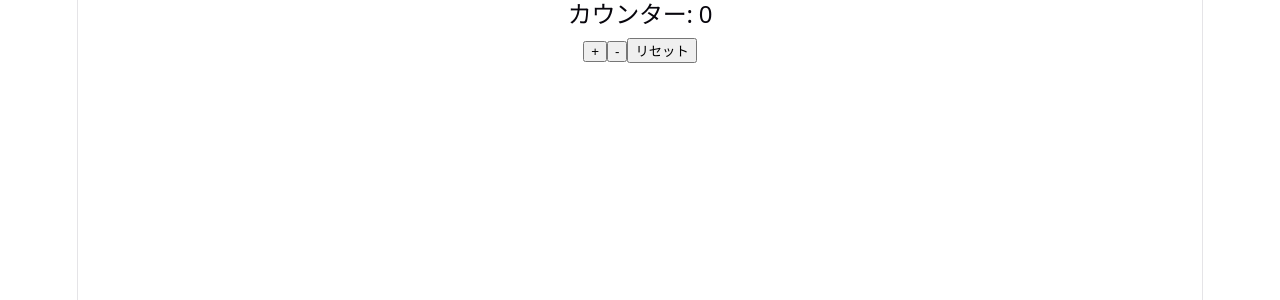
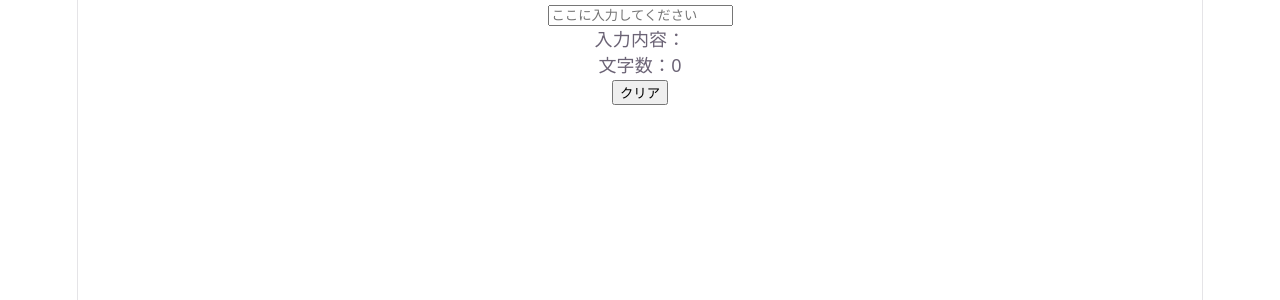
Before and after one commit to 1m4nim/regulus-practice-react, a React (Vite) app: page / in a window 1280 px wide. Shown: the top 300 px of the page. Built offline with nearby package versions, Linux system fonts and the light colour scheme.

Commit message:
Question12

```diff
--- a/src/App.tsx
+++ b/src/App.tsx
@@ -1,5 +1,6 @@
 import "./App.css"
-import Counter from "./components/Question11";
+import TextInput from "./components/Question12";
+//import Counter from "./components/Question11";
 //import Question10 from "./components/Question10";
 //import Question09 from "./components/Question09";
 //import Question08 from "./components/Question08";
@@ -15,7 +16,8 @@ function App() {
       {/* <Question08 /> */}
       {/* <Question09 /> */}
       {/* <Question10 /> */}
-      <Counter />
+      {/* <Counter /> */}
+      <TextInput />
     </>
   )
 }
--- /dev/null
+++ b/src/components/Question12.tsx
@@ -0,0 +1,31 @@
+import { useState, type ChangeEvent } from "react";
+
+function TextInput() {
+    const [text, setText] = useState("");
+
+    const hnadleChange = (event: ChangeEvent<HTMLInputElement>) => {
+        setText(event.target.value);
+    }
+
+    const handleClear = () => {
+        setText("")
+    }
+
+    return (
+        <div>
+            <input
+                type="text"
+                value={text}
+                onChange={hnadleChange}
+                placeholder="ここに入力してください"
+
+            />
+            <p>入力内容：{text}</p>
+            <p>文字数：{text.length}</p>
+            <button onClick={handleClear}>クリア</button>
+
+        </div>
+    )
+}
+
+export default TextInput;
```
